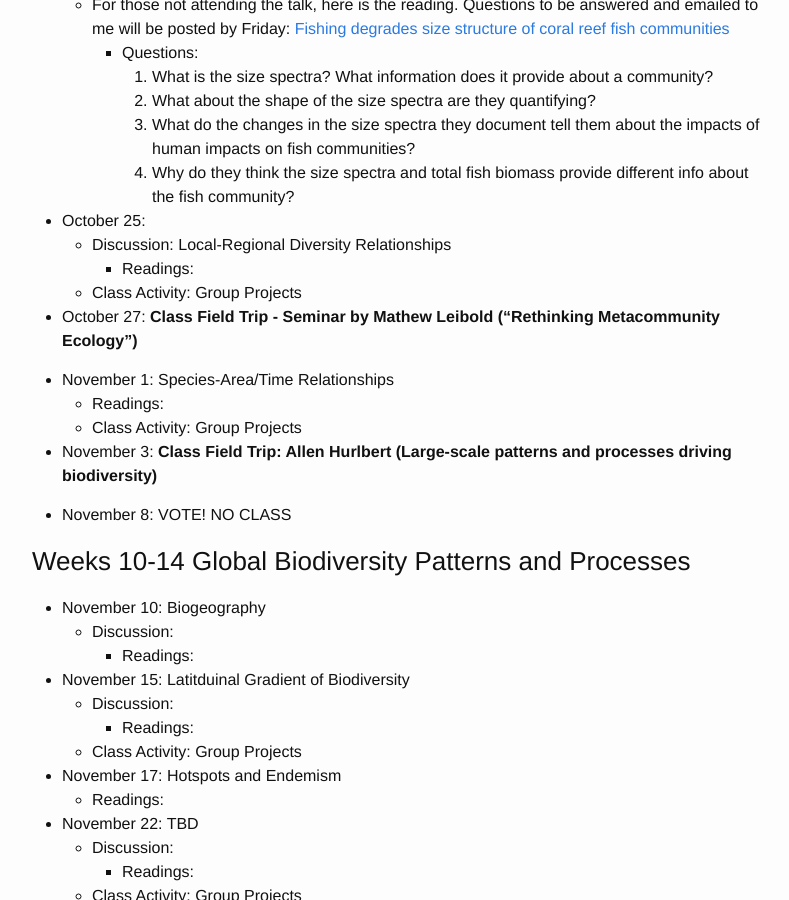
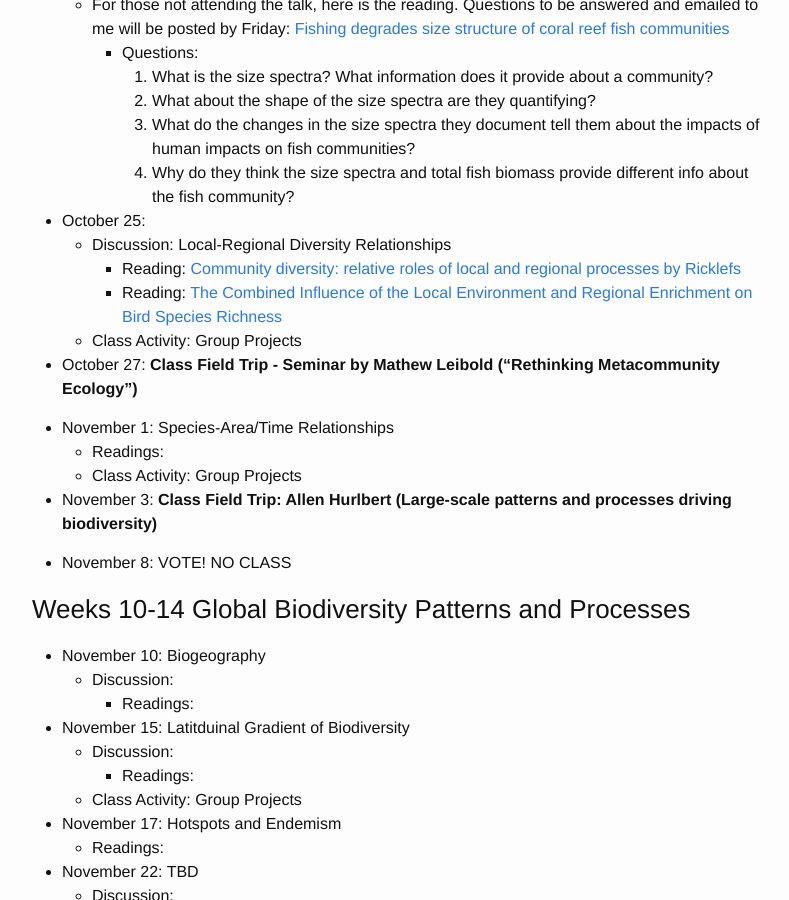
Before and after one commit to skmorgane/biodiversity-course, a Jekyll site: the page built from schedule.md, in a window 1280 px wide and 900 px high, scrolled down 7277 px. Shown: the whole window, without its empty margins (238-1027 px from the left). Built offline with Jekyll 4.4.1, drawn with Linux system fonts in a browser that asks for light colours.

Commit message:
Local-Regional Diversity papers

```diff
--- a/schedule.md
+++ b/schedule.md
@@ -224,7 +224,8 @@ Tuesdays are often a split between class activity and discussion, thus there are
 
 * October 25:
     * Discussion: Local-Regional Diversity Relationships
-         * Readings:
+         * Reading: [Community diversity: relative roles of local and regional processes by Ricklefs](http://www.jstor.org/stable/1698957?seq=1#page_scan_tab_contents)
+         * Reading: [The Combined Influence of the Local Environment and Regional Enrichment on Bird Species Richness](https://doi.org/10.1086/649578)
     * Class Activity: Group Projects
 
 * October 27: **Class Field Trip - Seminar by Mathew Leibold ("Rethinking Metacommunity Ecology")**
```
